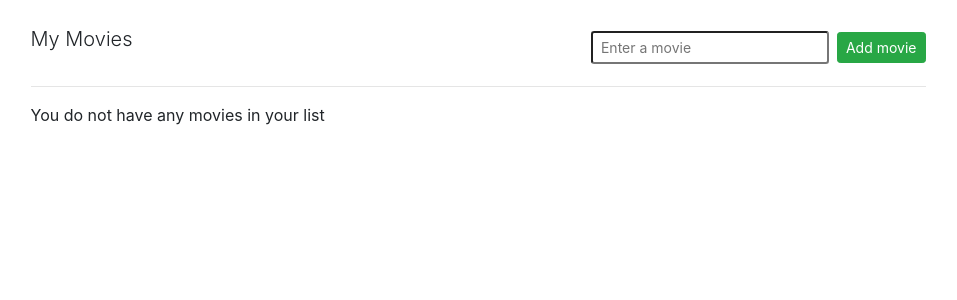
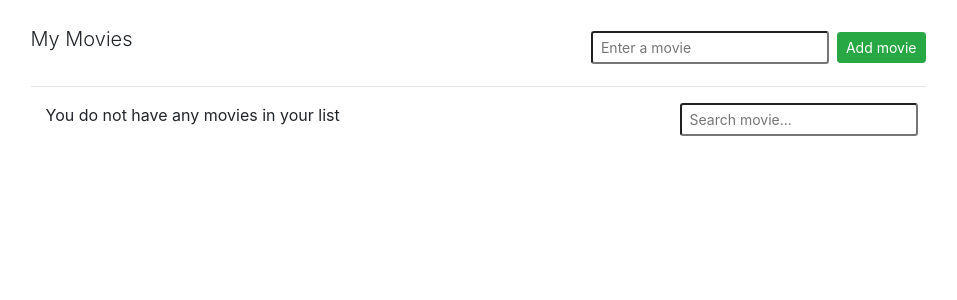
Before and after one commit to ltlx4/movielist-htmx, a Django app: page /movies/ in a window 1280 px wide. Shown: the part 56-356 px from the top of the page, without its empty margins (162-1119 px from the left). Run offline with Django 3.2, Linux system fonts and the light colour scheme; the visitor is signed in with stand-in values (Sample User, id 1); data that the repository does not hold is empty; some libraries are stand-ins or nearby versions.

Commit message:
Add dynamic search functionality

```diff
--- a/films/templates/partials/movie_list.html
+++ b/films/templates/partials/movie_list.html
@@ -1,8 +1,11 @@
+<div class="d-flex justify-content-between">
+    <section class="col-6">
+
         {% if movies %}
-    <ul class="list-group col-4">
+            <ul class="list-group col-12">
                 {% for movie in movies %}
                     <li class="list-group-item d-flex justify-content-between align-items-center">
-                {{ movie.name }}
+                        {{forloop.counter}} - {{ movie.name }}
                         <span class="badge badge-danger badge-pill"
                         style="cursor: pointer;"
                         hx-delete="{% url 'delete-movie' movie.pk %}"
@@ -15,3 +18,9 @@
         {% else %}
             <p>You do not have any movies in your list</p>
         {% endif %}
+
+    </section>
+
+    <section>
+        {% include 'partials/search.html' %}
+    </section>
--- /dev/null
+++ b/films/templates/partials/search.html
@@ -0,0 +1,12 @@
+<div class="d-flex justify-content-end mb-4">
+    {% csrf_token %}
+    <input type="text"
+        hx-post="{% url 'search-movie' %}"
+        hx-target="#results"
+        hx-trigger="keyup changed delay:500ms"
+        name="search"
+        class="form-control-sm mr-2"
+        placeholder="Search movie...">
+
+</div>
+<div id="results"></div>
--- a/films/urls.py
+++ b/films/urls.py
@@ -14,6 +14,7 @@ htmx_urlpatterns = [
     path('check_username/', views.check_username, name='check-username'),
     path('add_movie/', views.add_movie, name='add-movie'),
     path('delete_movie/<int:pk>/', views.delete_movie, name='delete-movie'),
+    path('search_movie/', views.search_movie, name='search-movie'),
 ]
 
 urlpatterns += htmx_urlpatterns
--- a/films/views.py
+++ b/films/views.py
@@ -5,7 +5,9 @@ from django.urls import reverse_lazy
 from django.views.generic import FormView, TemplateView
 from django.views.decorators.http import require_http_methods
 from django.views.generic.list import ListView
-from django.contrib.auth import get_user_model
+from django.contrib.auth import get_user_model, login
+from django.contrib.auth.decorators import login_required
+from django.contrib.auth.mixins import LoginRequiredMixin
 from .models import Movie
 from films.forms import RegisterForm
 
@@ -26,7 +28,7 @@ class RegisterView(FormView):
         return super().form_valid(form)
 
 
-class MovieList(ListView):
+class MovieList(LoginRequiredMixin, ListView):
     model = Movie
     template_name = 'movie.html'
     context_object_name = 'movies'
@@ -42,9 +44,14 @@ def check_username(request):
     else:
         return HttpResponse("<div id='username-error' class='success'>This username is available</div>")
 
+
+@login_required
 def add_movie(request):
     name = request.POST.get('moviename')
-    movie = Movie.objects.create(name=name)
+    if name.isspace() or not name:
+        movies = request.user.movies.all()
+        return render(request, 'partials/movie_list.html', {'movies': movies})
+    movie = Movie.objects.get_or_create(name=name)[0]
 
     request.user.movies.add(movie)
 
@@ -53,8 +60,25 @@ def add_movie(request):
     return render(request, 'partials/movie_list.html', {'movies': movies})
 
 
+@login_required
 @require_http_methods(['DELETE'])
 def delete_movie(request, pk):
     request.user.movies.remove(pk)
     movies = request.user.movies.all()
     return render(request, 'partials/movie_list.html', {'movies': movies})
+
+
+def search_movie(request):
+    search_text = request.POST.get('search')
+    usermovies = request.user.movies.all()
+
+    results = Movie.objects.filter(name__icontains=search_text).exclude(
+        name__in = usermovies.values_list('name', flat=True)
+    )[:5]
+
+
+
+    context = {
+        'results': results
+    }
+    return render(request, 'partials/search_result.html', context)
```
Also changed, not shown: films/templates/partials/search_result.html (added, +18 -0 lines). Lines whose indentation alone changed are shown as unchanged.
